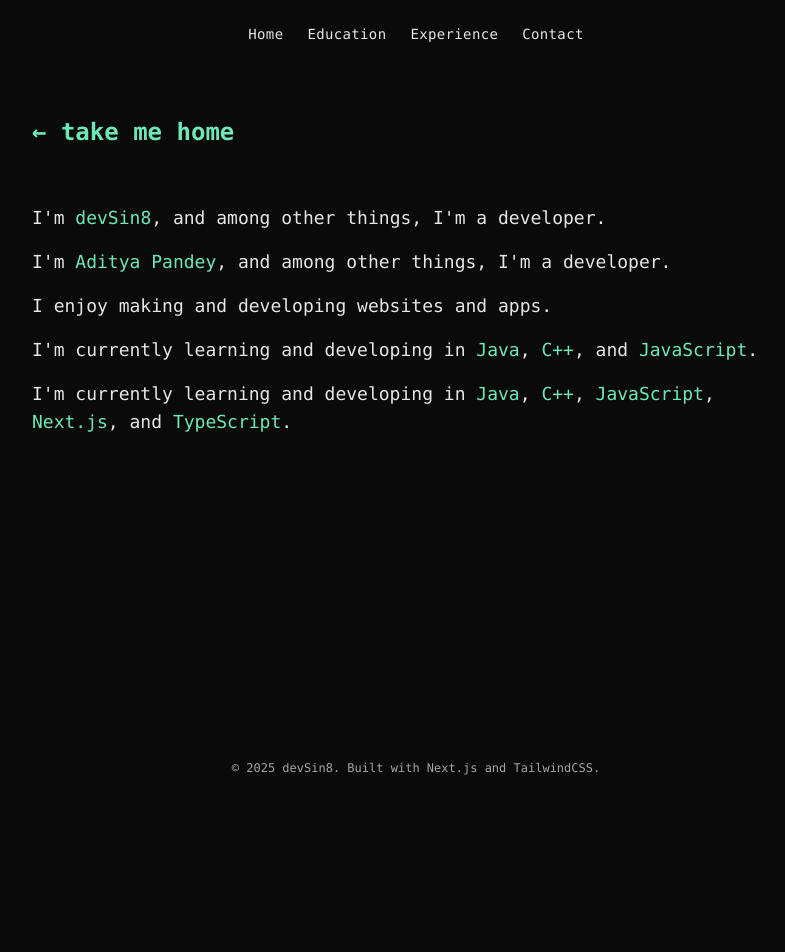
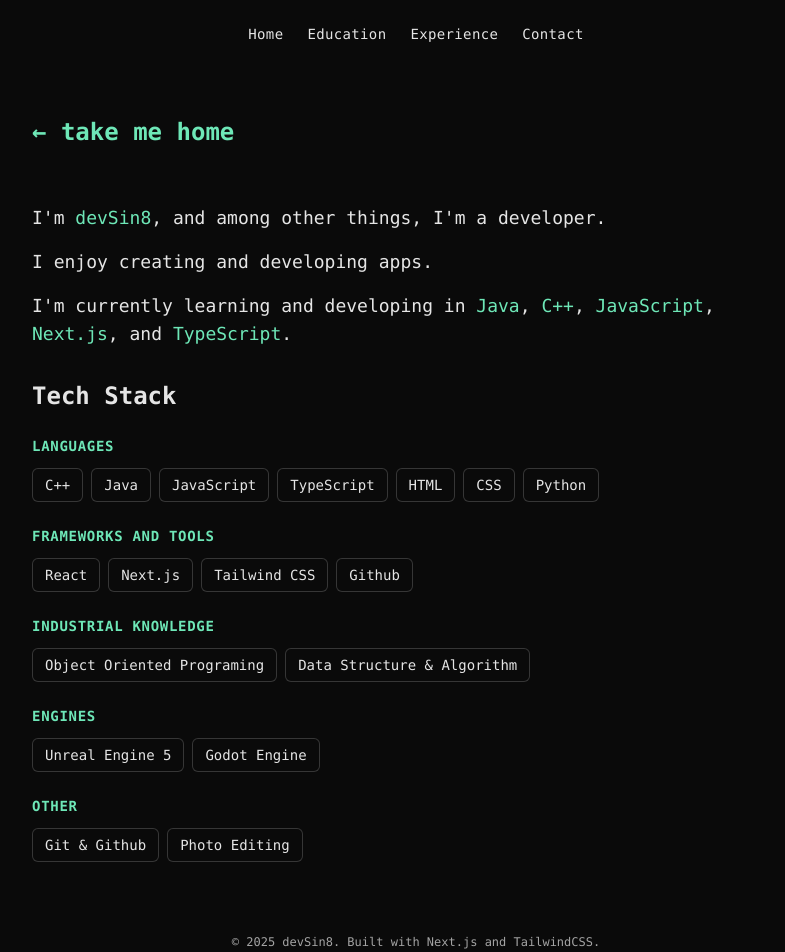
Before and after one commit to devSin8/PortfolioWebsite, a Next.js app: page / in a window 1280 px wide. Shown: the top 952 px of the page, without its empty margins (224-1009 px from the left). Before the commit the page ends 800 px from the top, so only its background shows below. Built offline with nearby package versions, Linux system fonts and the light colour scheme.

Commit message:
Added Tech Stack to Home

```diff
--- a/app/HomeContent.tsx
+++ b/app/HomeContent.tsx
@@ -34,18 +34,116 @@
           I'm <span className="text-accent">devSin8</span>, and among other things, I'm a developer.
         </p>
         <p className="text-base sm:text-lg">
-          I'm <span className="text-accent">Aditya Pandey</span>, and among other things, I'm a developer.
-        </p>
-        <p className="text-base sm:text-lg">
-          I enjoy making and developing websites and apps.
-        </p>
-        <p className="text-base sm:text-lg">
-          I'm currently learning and developing in <span className="text-accent">Java</span>, <span className="text-accent">C++</span>, and <span className="text-accent">JavaScript</span>.
+          I enjoy creating and developing apps.
         </p>
         <p className="text-base sm:text-lg">
           I'm currently learning and developing in <span className="text-accent">Java</span>, <span className="text-accent">C++</span>, <span className="text-accent">JavaScript</span>, <span className="text-accent">Next.js</span>, and <span className="text-accent">TypeScript</span>.
         </p>
       </motion.div>
+
+      <motion.div
+        initial={{ opacity: 0, y: 20 }}
+        animate={{ opacity: 1, y: 0 }}
+        transition={{ duration: 0.6, delay: 0.3, ease: 'easeOut' }}
+        className="space-y-6 mt-12"
+      >
+        <h2 className="text-xl sm:text-2xl font-semibold text-text mb-6">Tech Stack</h2>
+
+        {/* Languages */}
+        <div className="space-y-3">
+          <h3 className="text-sm font-semibold text-accent uppercase tracking-wider">Languages</h3>
+          <div className="flex flex-wrap gap-2">
+            {['C++', 'Java', 'JavaScript', 'TypeScript', 'HTML', 'CSS', 'Python'].map((tech, index) => (
+              <motion.div
+                key={tech}
+                initial={{ opacity: 0, scale: 0.9 }}
+                animate={{ opacity: 1, scale: 1 }}
+                transition={{ duration: 0.3, delay: 0.4 + index * 0.05 }}
+                whileHover={{ scale: 1.05, y: -2 }}
+                className="px-3 py-1.5 rounded-md border border-text/20 bg-background hover:border-accent/50 hover:text-accent transition-all duration-200 text-sm font-mono"
+              >
+                {tech}
+              </motion.div>
+            ))}
+          </div>
+        </div>
+
+        {/* Frameworks and Tools */}
+        <div className="space-y-3">
+          <h3 className="text-sm font-semibold text-accent uppercase tracking-wider">Frameworks and Tools</h3>
+          <div className="flex flex-wrap gap-2">
+            {['React', 'Next.js', 'Tailwind CSS', 'Github'].map((tech, index) => (
+              <motion.div
+                key={tech}
+                initial={{ opacity: 0, scale: 0.9 }}
+                animate={{ opacity: 1, scale: 1 }}
+                transition={{ duration: 0.3, delay: 0.75 + index * 0.05 }}
+                whileHover={{ scale: 1.05, y: -2 }}
+                className="px-3 py-1.5 rounded-md border border-text/20 bg-background hover:border-accent/50 hover:text-accent transition-all duration-200 text-sm font-mono"
+              >
+                {tech}
+              </motion.div>
+            ))}
+          </div>
+        </div>
+
+        {/* Industrial Knowledge */}
+        <div className="space-y-3">
+          <h3 className="text-sm font-semibold text-accent uppercase tracking-wider">Industrial Knowledge</h3>
+          <div className="flex flex-wrap gap-2">
+            {['Object Oriented Programing', 'Data Structure & Algorithm'].map((tech, index) => (
+              <motion.div
+                key={tech}
+                initial={{ opacity: 0, scale: 0.9 }}
+                animate={{ opacity: 1, scale: 1 }}
+                transition={{ duration: 0.3, delay: 0.95 + index * 0.05 }}
+                whileHover={{ scale: 1.05, y: -2 }}
+                className="px-3 py-1.5 rounded-md border border-text/20 bg-background hover:border-accent/50 hover:text-accent transition-all duration-200 text-sm font-mono"
+              >
+                {tech}
+              </motion.div>
+            ))}
+          </div>
+        </div>
+
+        {/* Engines */}
+        <div className="space-y-3">
+          <h3 className="text-sm font-semibold text-accent uppercase tracking-wider">Engines</h3>
+          <div className="flex flex-wrap gap-2">
+            {['Unreal Engine 5', 'Godot Engine'].map((tech, index) => (
+              <motion.div
+                key={tech}
+                initial={{ opacity: 0, scale: 0.9 }}
+                animate={{ opacity: 1, scale: 1 }}
+                transition={{ duration: 0.3, delay: 1.1 + index * 0.05 }}
+                whileHover={{ scale: 1.05, y: -2 }}
+                className="px-3 py-1.5 rounded-md border border-text/20 bg-background hover:border-accent/50 hover:text-accent transition-all duration-200 text-sm font-mono"
+              >
+                {tech}
+              </motion.div>
+            ))}
+          </div>
+        </div>
+
+        {/* Other */}
+        <div className="space-y-3">
+          <h3 className="text-sm font-semibold text-accent uppercase tracking-wider">Other</h3>
+          <div className="flex flex-wrap gap-2">
+            {['Git & Github', 'Photo Editing'].map((tech, index) => (
+              <motion.div
+                key={tech}
+                initial={{ opacity: 0, scale: 0.9 }}
+                animate={{ opacity: 1, scale: 1 }}
+                transition={{ duration: 0.3, delay: 1.2 + index * 0.05 }}
+                whileHover={{ scale: 1.05, y: -2 }}
+                className="px-3 py-1.5 rounded-md border border-text/20 bg-background hover:border-accent/50 hover:text-accent transition-all duration-200 text-sm font-mono"
+              >
+                {tech}
+              </motion.div>
+            ))}
+          </div>
+        </div>
+      </motion.div>
     </motion.div>
   );
 }
```
